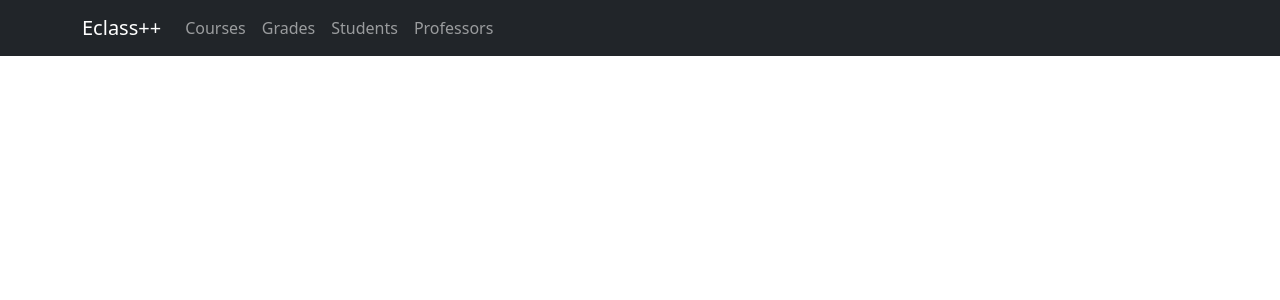
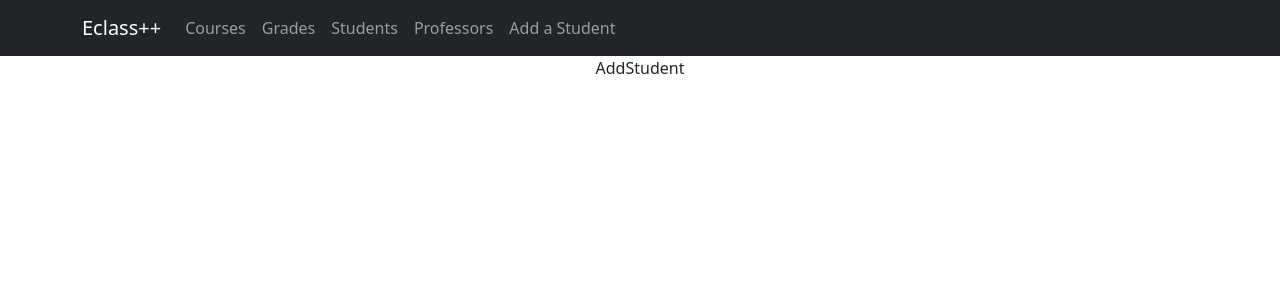
Before and after one commit to Apostoliszax/EclassFrontend, a React (Create React App) app: page /AddStudent in a window 1280 px wide. Shown: the top 300 px of the page. Built offline with nearby package versions, Linux system fonts and the light colour scheme.

Commit message:
added navbar button AddAStudent navigation button

```diff
--- a/src/App.js
+++ b/src/App.js
@@ -9,6 +9,7 @@ import { Grades } from "./components/Grades";
 import { Home } from "./components/Home";
 import { Students } from "./components/Students";
 import { Professors } from "./components/Professors";
+import { AddStudent } from "./components/AddStudent";
 
 function App() {
   return (
@@ -33,15 +34,20 @@ function App() {
                 <Nav.Link as={Link} to="/Professors">
                   Professors
                 </Nav.Link>
+                <Nav.Link as={Link} to="/AddStudent">
+                  Add a Student
+                </Nav.Link>
               </Nav>
             </Container>
           </Navbar>
+
           <Routes>
             <Route path="/Home" element={<Home />}></Route>
             <Route path="/Courses" element={<Courses />}></Route>
             <Route path="/Grades" element={<Grades />}></Route>
             <Route path="/Students" element={<Students />}></Route>
             <Route path="/Professors" element={<Professors />}></Route>
+            <Route path="/AddStudent" element={<AddStudent />}></Route>
           </Routes>
         </>
       </div>
--- /dev/null
+++ b/src/components/AddStudent.js
@@ -0,0 +1,5 @@
+import React from "react";
+
+export const AddStudent = () => {
+  return <div>AddStudent</div>;
+};
--- a/src/components/Students.js
+++ b/src/components/Students.js
@@ -1,5 +1,7 @@
 import React from "react";
 
+
+import { BrowserRouter, Routes, Route, Link } from "react-router-dom";
 export const Students = () => {
   return <div>Students</div>;
 };
```
